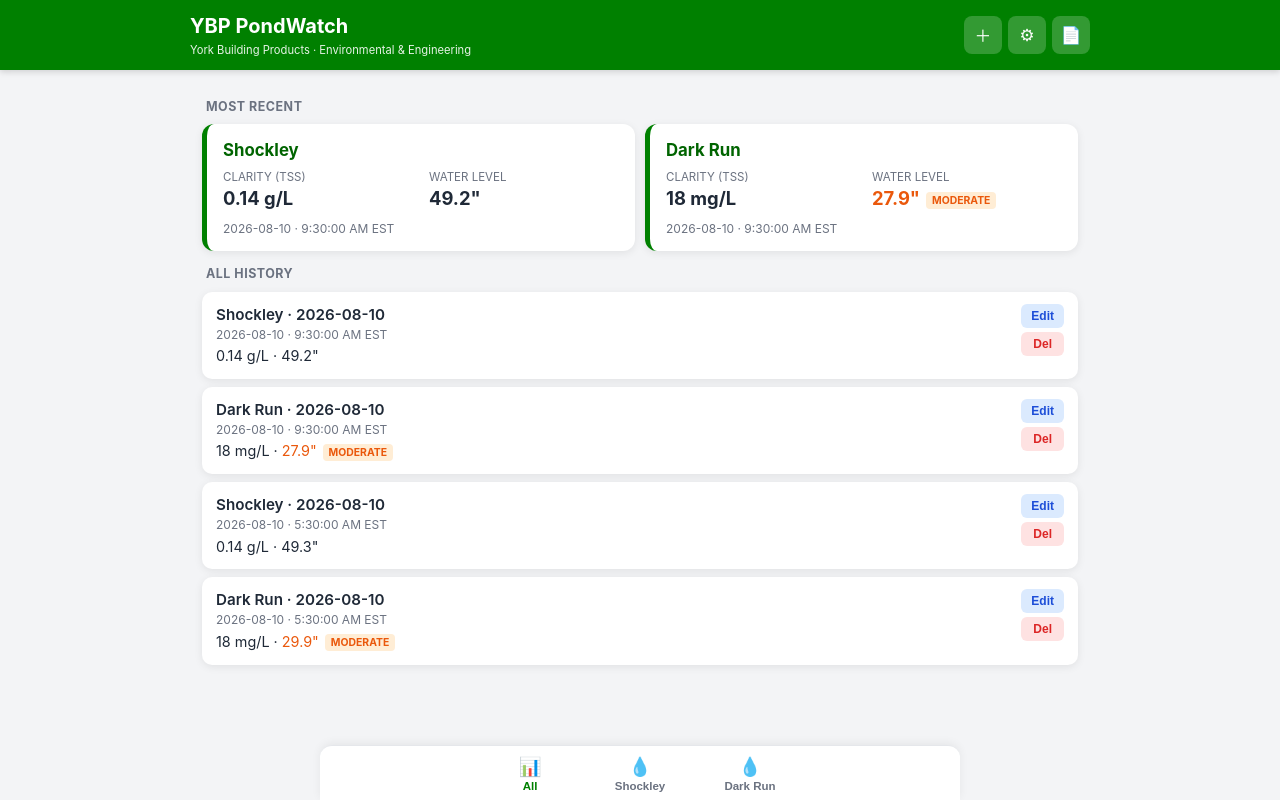
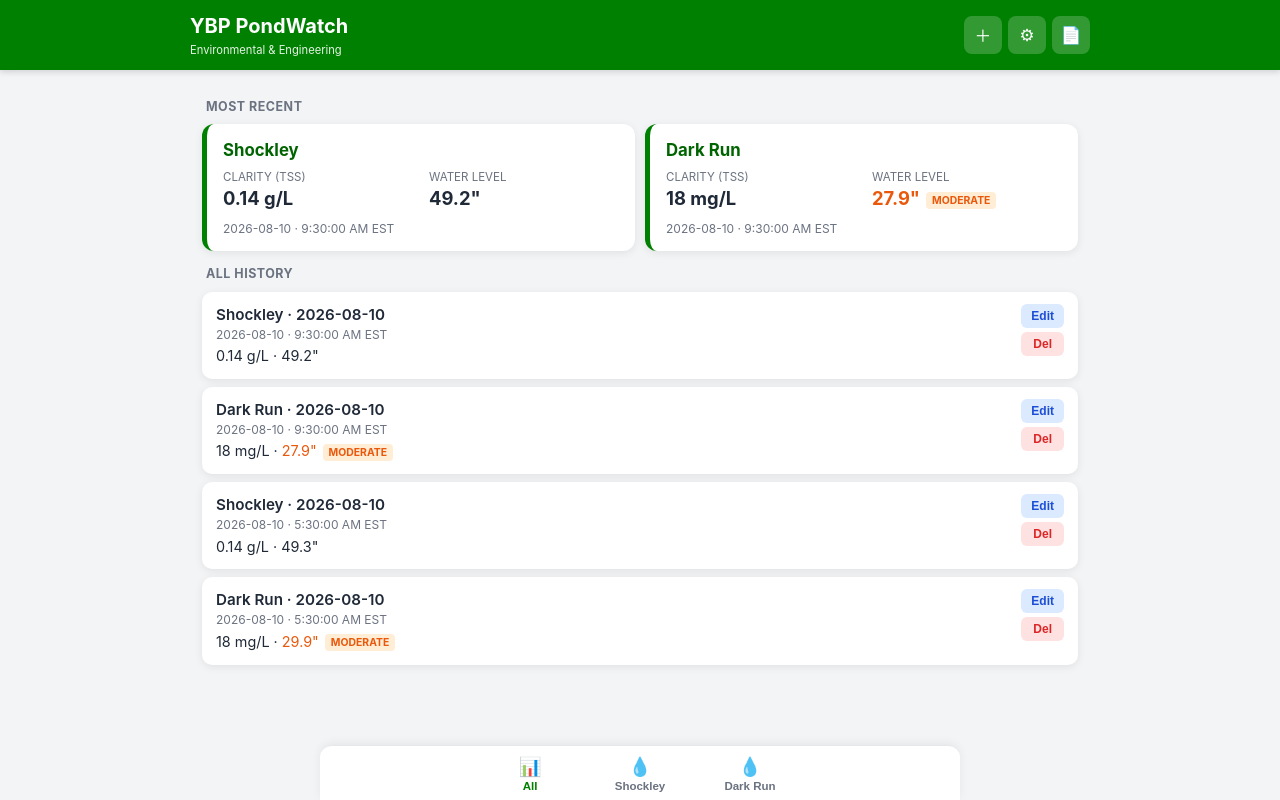
Before and after one commit to JustWiseLove/YBP, a plain HTML site: page index.html in a window 1280 px wide. Drawn offline with Linux system fonts and the light colour scheme.

Commit message:
Remove company name from header paragraph

```diff
--- a/index.html
+++ b/index.html
@@ -169,7 +169,7 @@
   <div class="header-inner">
     <div class="brand">
       <h1>YBP PondWatch</h1>
-      <p>York Building Products · Environmental &amp; Engineering</p>
+      <p>Environmental &amp; Engineering</p>
     </div>
     <div class="header-btns">
       <button class="icon-btn" onclick="openAddEntry()" title="Add Entry">＋</button>
```
